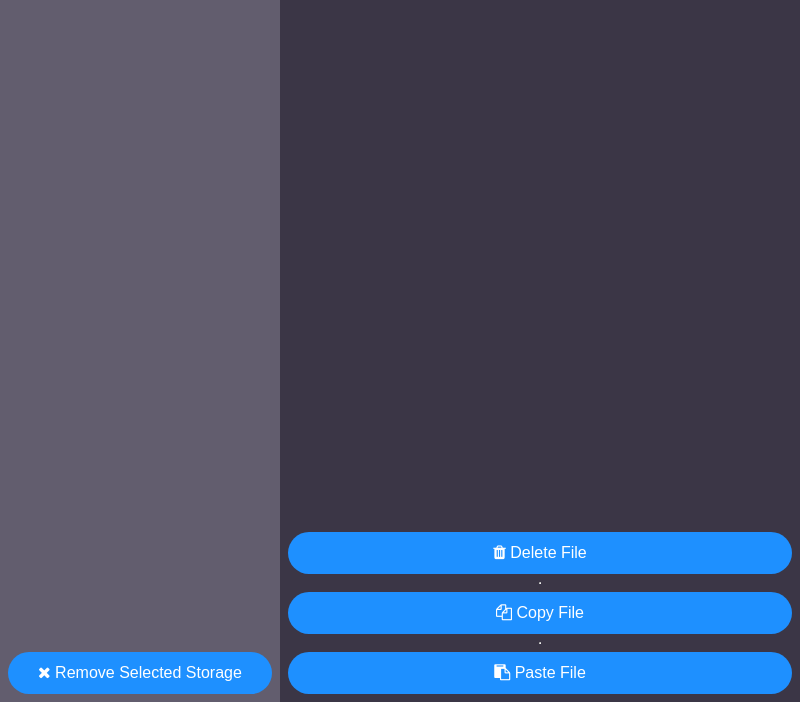
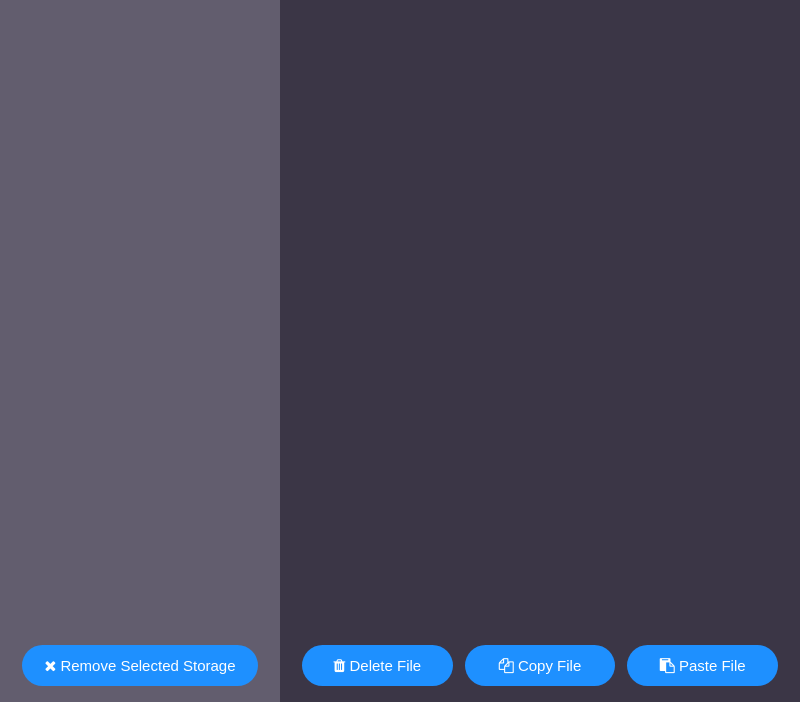
Before and after one commit to Anonymoustank/MFT-Client, an Electron app: page src/manageStorage.html in a window 800 px wide. Shown: the part 98-800 px from the top of the page. Drawn offline with Linux system fonts and the light colour scheme.

Commit message:
Modify button placement

```diff
--- a/src/manageStorage.html
+++ b/src/manageStorage.html
@@ -14,18 +14,20 @@
     <div class="storageSelector">
       <h2>Select Storage</h2>
 
-      <button class="btn"><i class="fa fa-remove"></i> Remove Selected Storage </button>
+      <div class="buttonPanel">
+        <button class="btn"><i class="fa fa-remove"></i> Remove Selected Storage </button>
+      </div>
     </div>
 
     <div class="fileBrowser">
 
       <h2>File Browser</h2>
 
-      <button class="btn"><i class="fa fa-trash"></i> Delete File </button>
-      <hr>
-      <button class="btn"><i class="fa fa-copy"></i> Copy File </button>
-      <hr>
-      <button class="btn"><i class="fa fa-paste"></i> Paste File </button>
+      <div class="buttonPanel">
+        <button class="btn"><i class="fa fa-trash"></i> Delete File </button>
+        <button class="btn"><i class="fa fa-copy"></i> Copy File </button>
+        <button class="btn"><i class="fa fa-paste"></i> Paste File </button>
+      </div>
 
     </div>
 
--- a/src/styles.css
+++ b/src/styles.css
@@ -240,7 +240,7 @@ h2{
   border: none; /* Remove borders */
   color: white; /* White text */
   padding: 12px 16px; /* Some padding */
-  font-size: 16px; /* Set a font size */
+  font-size: 15px; /* Set a font size */
   cursor: pointer; /* Mouse pointer on hover */
   border-radius: 30px; /* rounded buttons */
 }
@@ -278,4 +278,18 @@ h2{
   overflow-x: hidden; /* remove horizontal scroll bar */
 }
 
+.buttonPanel {
+  width: 100%;
+  display: flex;
+  flex-direction: row;
+  box-sizing: border-box;
+  padding: 0.5em;
+  justify-content: center;
+
+  .btn {
+    width: 100%;
+    margin: 0 0.4em;
+  }
+}
+
 /* Add styles here to customize the appearance of your app */
```
